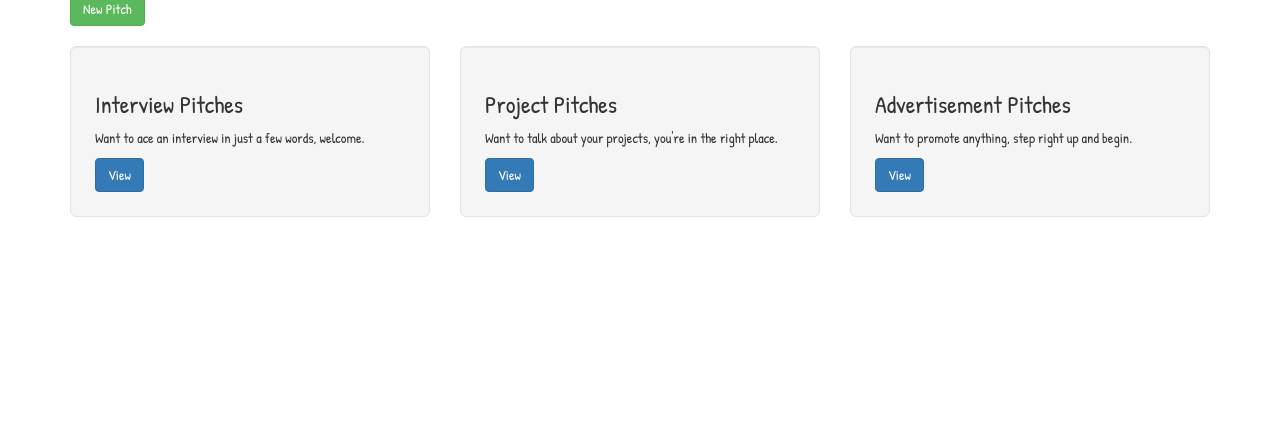
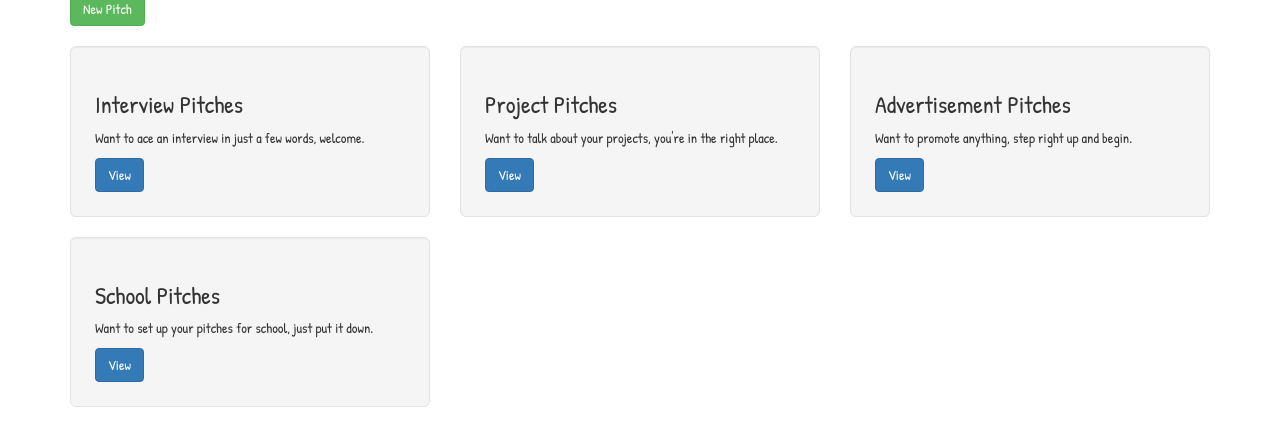
Before and after one commit to rose-okoth/sixty-seconds, a Flask app: page / in a window 1280 px wide. Shown: the part 300-746 px from the top of the page. Run offline with Flask 2, Linux system fonts and the light colour scheme; data that the repository does not hold is empty; some libraries are stand-ins or nearby versions.

Commit message:
added the school pitches column

```diff
--- a/app/templates/index.html
+++ b/app/templates/index.html
@@ -43,6 +43,13 @@
                 <a href="{{url_for('main.advertisement_pitches')}}" class="btn btn-primary -center">View</a>
             </div>
         </div>
+        <div class="col-md-4">
+            <div class="well well-lg">
+                <h3>School Pitches</h3>
+                <p>Want to set up your pitches for school, just put it down.</p>
+                <a href="{{url_for('main.school_pitches')}}" class="btn btn-primary -center">View</a>
+            </div>
+        </div>
     </div>
 </div>
 {%endblock%}
```
